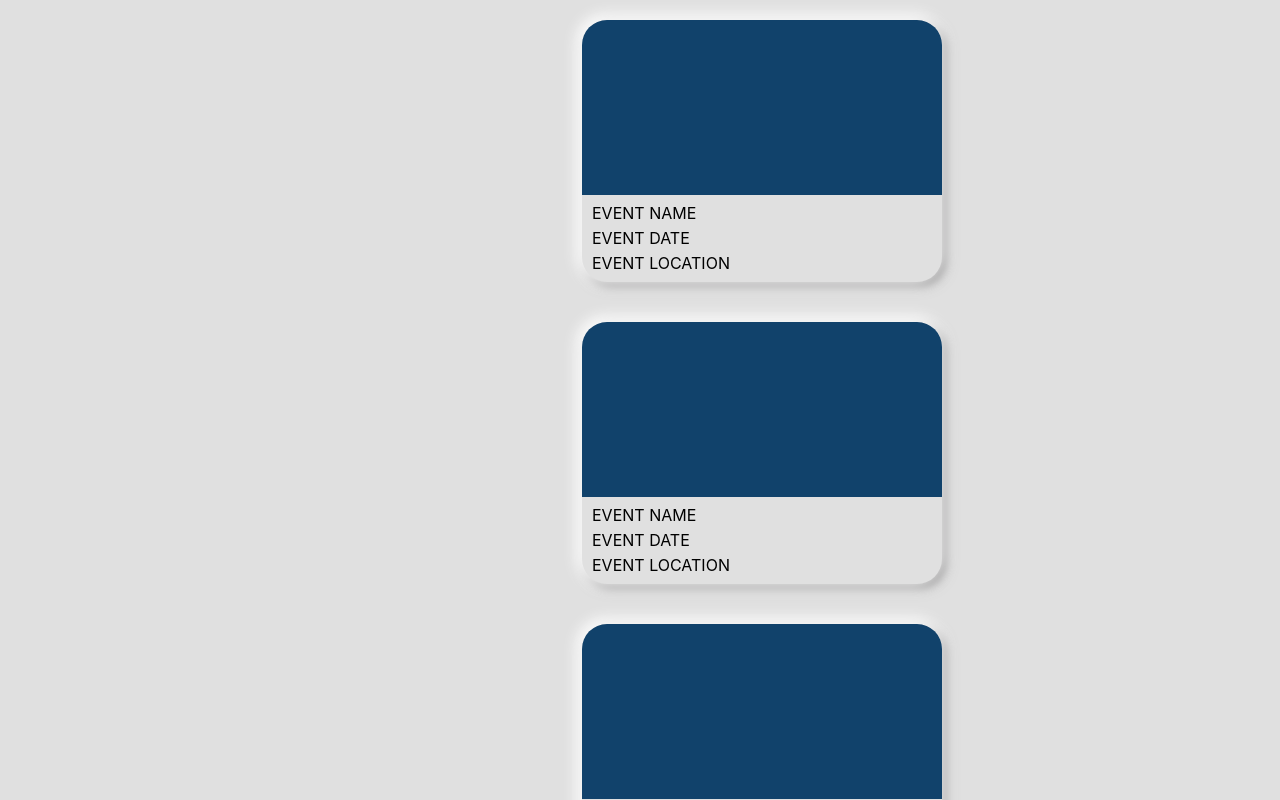
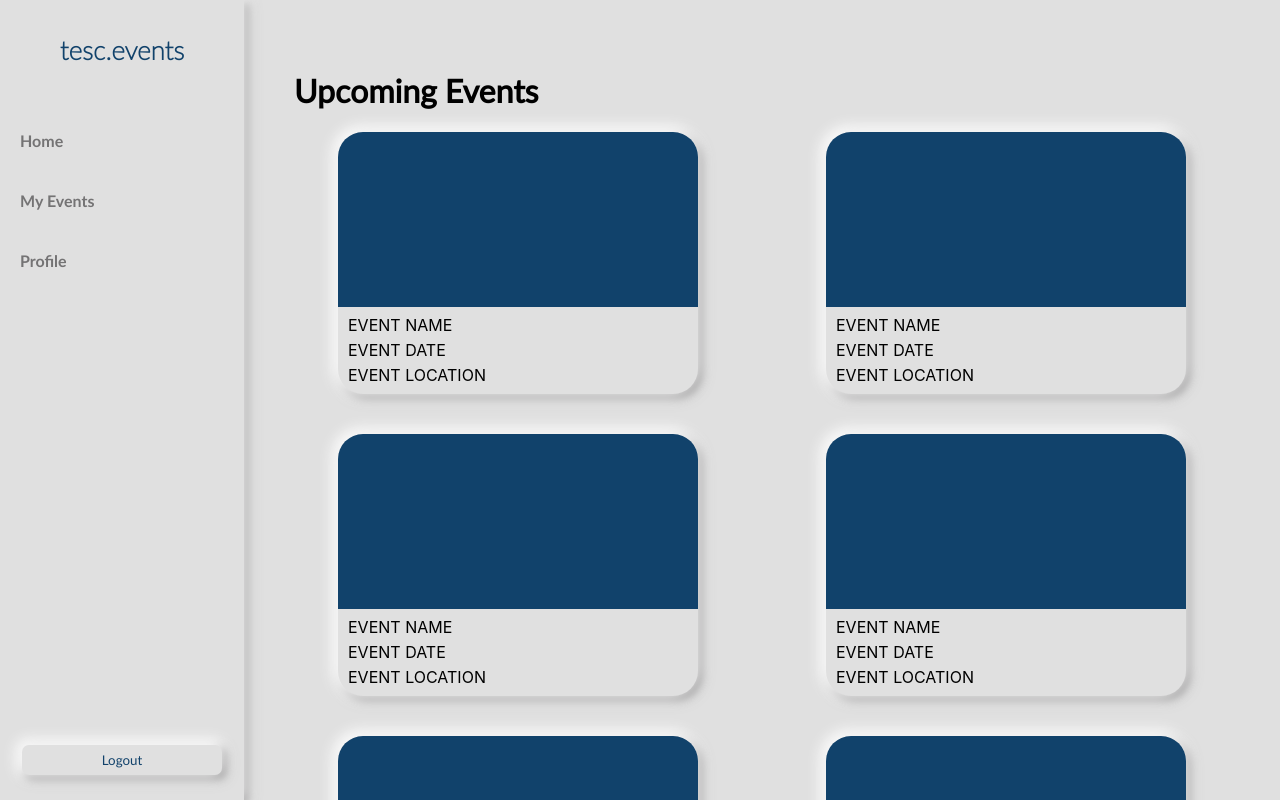
Before and after one commit to UCSDTESC/tesc-events-ui, a React (Create React App) app: page / in a window 1280 px wide. Shown: the top 800 px of the page. Built offline with nearby package versions, Linux system fonts and the light colour scheme.

Commit message:
Fixed css and set basic layout for home page

```diff
--- /dev/null
+++ b/src/assets/css/EventCard.css
@@ -0,0 +1,21 @@
+:root {
+  --card-width: 360px;
+  --card-height: 262px;
+  --card-img-height: 175px;
+}
+
+.card {
+  width: var(--card-width);
+  height: var(--card-height);
+  background: var(--light-gray);
+  border-radius: 25px;
+  margin: auto;
+}
+
+.card-img {
+  width: var(--card-width);
+  height: var(--card-img-height);
+  background-color: var(--tesc-blue);
+  border-top-left-radius: 25px;
+  border-top-right-radius: 25px;
+}
--- /dev/null
+++ b/src/assets/css/EventGrid.css
@@ -0,0 +1,7 @@
+.event-grid {
+    list-style: none;
+    display: grid;
+    column-gap: 40px;
+    row-gap: 40px;
+    grid-template-columns: repeat(auto-fill, minmax(360px, 1fr));
+}
--- a/src/assets/css/Resources.tsx
+++ /dev/null
@@ -1,11 +0,0 @@
-export const RESOURCES = {
-  // Colors
-  lightgray: "#E0E0E0",
-  tescblue: "#11426b",
-
-  // Properties
-  headerHeight: "60px",
-  eventCardWidth: "360px",
-  eventCardHeight: "262px",
-  eventCardImgHeight: "175px"
-}
--- a/src/assets/css/Sidebar.css
+++ b/src/assets/css/Sidebar.css
@@ -2,8 +2,55 @@
   position: absolute;
   width: 244px;
   height: 100%;
-  background-color: #E0E0E0;
-  box-shadow: -2px -2px 14px 1px white;
-  box-shadow: 3px 3px 8px 0px #747374;
-  box-shadow: 3px 3px 15px 0px #bebebe;
+  display: grid;
+  grid-template-rows: 100px 1fr 80px;
 }
+
+.sidebar-title {
+  grid-row-start: 1;
+  grid-row-end: 2;
+
+  align-self: center;
+  text-align: center;
+
+  color: var(--tesc-blue);
+  font-family: 'Lato-Thin';
+  font-size: 26px;
+}
+
+.sidebar-nav {
+  display: flex;
+  flex-direction: column;
+  grid-row-start: 2;
+  grid-row-end: 3;
+  gap: 20px;
+  padding: 20px;
+}
+
+.sidebar-logout {
+  grid-row-start: 3;
+  grid-row-end: 4;
+
+  display: block;
+  margin: 0 auto;
+  align-self: center;
+
+  width: 200px;
+  height: 30px;
+
+  color: var(--tesc-blue);
+  font-family: "Lato-Regular";
+  border-radius: 7px;
+}
+
+a {
+  text-decoration: none;
+  color: var(--inactive);
+  font-family: "Lato";
+  height: 40px;
+  align-content: center;
+}
+
+a:active {
+  color: var(--tesc-blue);
+}
--- a/src/components/EventCard.tsx
+++ b/src/components/EventCard.tsx
@@ -1,23 +1,7 @@
 import React from "react";
-import { RESOURCES } from "../assets/css/Resources";
+import "../assets/css/EventCard.css";
 
 const EventCard = (): JSX.Element => {
-  const cardStyle = {
-    width: RESOURCES.eventCardWidth,
-    height: RESOURCES.eventCardHeight,
-    background: RESOURCES.lightgray,
-    borderRadius: "25px",
-    boxShadow: "-2px -2px 14px 4px #FFFFFF, 3px 3px 8px #747374, 3px 3px 15px #BEBEBE",
-    margin: "auto",
-  }
-
-  const imgStyle = {
-    width: RESOURCES.eventCardWidth,
-    height: RESOURCES.eventCardImgHeight,
-    backgroundColor: RESOURCES.tescblue,
-    borderTopLeftRadius: "25px",
-    borderTopRightRadius: "25px",
-  }
 
   const textContainerStyle = {
     display: "flex",
@@ -27,11 +11,11 @@ const EventCard = (): JSX.Element => {
     height: "87px",
     paddingLeft: "10px",
     paddingTop: "8px"
-  }
+  } as React.CSSProperties
 
   return (
-    <div className="event-card-container" style={cardStyle}>
-      <div style={imgStyle}></div>
+    <div className="card outset">
+      <div className="card-img"></div>
       <div style={textContainerStyle}>
         <div>EVENT NAME</div>
         <div>EVENT DATE</div>
--- /dev/null
+++ b/src/components/EventGrid.tsx
@@ -0,0 +1,16 @@
+import "../assets/css/EventGrid.css"
+import EventCard from "./EventCard";
+const EventGrid = (): JSX.Element => {
+  return (
+    <div className="event-grid">
+      <EventCard/>
+      <EventCard/>
+      <EventCard/>
+      <EventCard/>
+      <EventCard/>
+      <EventCard/>
+    </div>
+  )
+}
+
+export default EventGrid;
--- a/src/components/Header.tsx
+++ /dev/null
@@ -1,30 +0,0 @@
-import React from "react";
-import Sidebar from "./Sidebar";
-import "../index.css"
-import { RESOURCES } from "../assets/css/Resources";
-import { FontAwesomeIcon } from "@fortawesome/react-fontawesome";
-import { faBars } from "@fortawesome/free-solid-svg-icons";
-
-const Header = (): JSX.Element => {
-  const headerStyle = {
-    textAlign: "center",
-    padding: "20px 20px",
-    color: "white",
-    fontFamily: "Lato",
-  } as React.CSSProperties;
-
-  return (
-    <div className="header">
-      <div className="icon">
-        <button onClick={() => alert("sladjfa")} style={{ background: "none"}}>
-          <FontAwesomeIcon icon={faBars} color="white" size="lg"/>
-        </button>
-      </div>
-      <div style={headerStyle}>
-        Home
-      </div>
-</div>
-  )
-}
-
-export default Header;
--- a/src/components/Sidebar.tsx
+++ b/src/components/Sidebar.tsx
@@ -1,21 +1,22 @@
 import React from "react";
-import { slide as Menu } from "react-burger-menu";
-import { RESOURCES } from "../assets/css/Resources";
 import "../assets/css/Sidebar.css";
 
 const Sidebar = (): JSX.Element => {
   return (
-    <div className="sidebar">
-      <h1 style={{ margin: 0, color: RESOURCES.tescblue }}>tesc.events</h1>
-      <a className="menu-item" href="/">
+    <div className="sidebar outset">
+      <h1 className="sidebar-title">tesc.events</h1>
+      <nav className="sidebar-nav">
+        <a className="menu-item" href="#">
           Home
         </a>
-      <a className="menu-item" href="/">
+        <a className="menu-item" href="#">
           My Events
         </a>
-      <a className="menu-item" href="/">
+        <a className="menu-item" href="#">
           Profile
         </a>
+      </nav>
+      <button className="sidebar-logout">Logout</button>
     </div>
   );
 };
--- a/src/index.css
+++ b/src/index.css
@@ -1,3 +1,9 @@
+:root {
+  --tesc-blue: #11426b;
+  --light-gray: #e0e0e0;
+  --inactive: #747374;
+}
+
 body {
   margin: 0;
   font-family: -apple-system, BlinkMacSystemFont, 'Segoe UI', 'Roboto', 'Oxygen',
@@ -8,59 +14,51 @@ body {
   background-color: #e0e0e0;
 }
 
-.container {
-  display: grid;
-  width: 100%;
-  height: 100%;
-  grid-template-columns: 244px 1fr;
-  grid-template-rows: 60px 1fr;
-}
-
-.header {
-  position: fixed;
-  width: 100%;
-  background-color: #11426b;
-}
-
-.header>.icon {
-  display: block;
-  position: absolute;
-  top: 20px;
-  left: 20px;
-}
-
-.sidebar {
-
-}
-
-.main-content {
-    grid-row-start: 2;
-    grid-row-end: 3;
-    grid-column-start: 1;
-    grid-column-end: 3;
-    padding-top: 20px;
-    list-style: none;
-    display: grid;
-    column-gap: 40px;
-    row-gap: 40px;
-    grid-template-columns: repeat(auto-fill, minmax(360px, 1fr));
-    margin: 0 auto;
-}
-
 code {
   font-family: source-code-pro, Menlo, Monaco, Consolas, 'Courier New',
     monospace;
 }
 
-@media screen and (min-width: 1200px) {
-  .header {
-    display: none;
-  }
+.inset {
+  background-color: var(--light-gray);
+  box-shadow:
+  1px 1px 16px -13px #1e1e1e,
+  2px 2px 5px 0px #bebebe,
+  -3px -3px 5px 0px #fff;
+}
 
-  .main-content {
-    grid-row-start: 1;
-    grid-column-start: 2;
-  }
+button, .outset {
+  background-color: var(--light-gray);
+  box-shadow:
+  -2px -2px 14px 4px white,
+  3px 3px 8px 0px #747374,
+  3px 3px 15px 0px #bebebe;
+  border: none;
+}
+
+.container {
+  display: grid;
+  width: 100%;
+  height: 100%;
+  grid-template-columns: 244px;
+  grid-template-rows: 60px;
+}
+
+.main-content {
+  grid-row-start: 1;
+  grid-row-end: 3;
+  grid-column-start: 2;
+  grid-column-end: 3;
+  padding: 50px;
+}
+
+.content-title {
+  font-family: "Lato-Regular";
+}
+
+@font-face {
+  font-family: "Lato-Regular";
+  src: local('Lato-Regular'), url('./assets/fonts/Lato-Regular.ttf') format("truetype");
 }
 
 @font-face {
--- a/src/index.tsx
+++ b/src/index.tsx
@@ -2,14 +2,6 @@ import React from 'react';
 import ReactDOM from 'react-dom';
 import './index.css';
 import HomePage from './pages/HomePage';
-import { createGlobalStyle } from 'styled-components';
-import { RESOURCES } from './assets/css/Resources';
-
-const GlobalStyles = createGlobalStyle`
-  html {
-    --background: ${RESOURCES.lightgray};
-  }
-`;
 
 const App = (): JSX.Element => {
   return (
--- a/src/pages/HomePage.tsx
+++ b/src/pages/HomePage.tsx
@@ -1,20 +1,14 @@
-import React from "react"
-import { CSSProperties } from "styled-components";
-import { RESOURCES } from "../assets/css/Resources";
-import EventCard from "../components/EventCard";
-import Header from "../components/Header";
+import EventGrid from "../components/EventGrid";
 import Sidebar from "../components/Sidebar";
 import "../index.css";
 
 const HomePage = (): JSX.Element => {
   return (
     <div className="container">
-      <Header />
+      <Sidebar />
       <div className="main-content">
-        <EventCard />
-        <EventCard />
-        <EventCard />
-        <EventCard />
+        <h1 className="content-title">Upcoming Events</h1>
+        <EventGrid />
       </div>
     </div>
   )
```
Also changed, not shown: src/components/FlyoutMenu.tsx (deleted, +0 -11 lines). Lines whose indentation alone changed are shown as unchanged.
